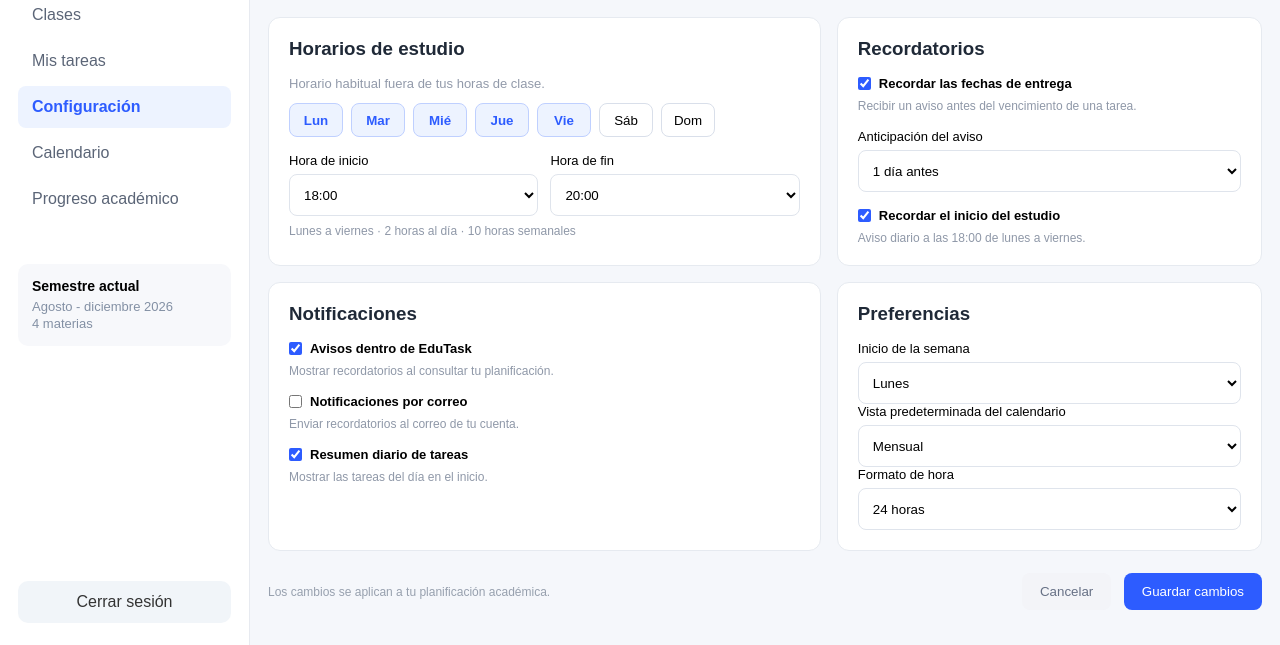
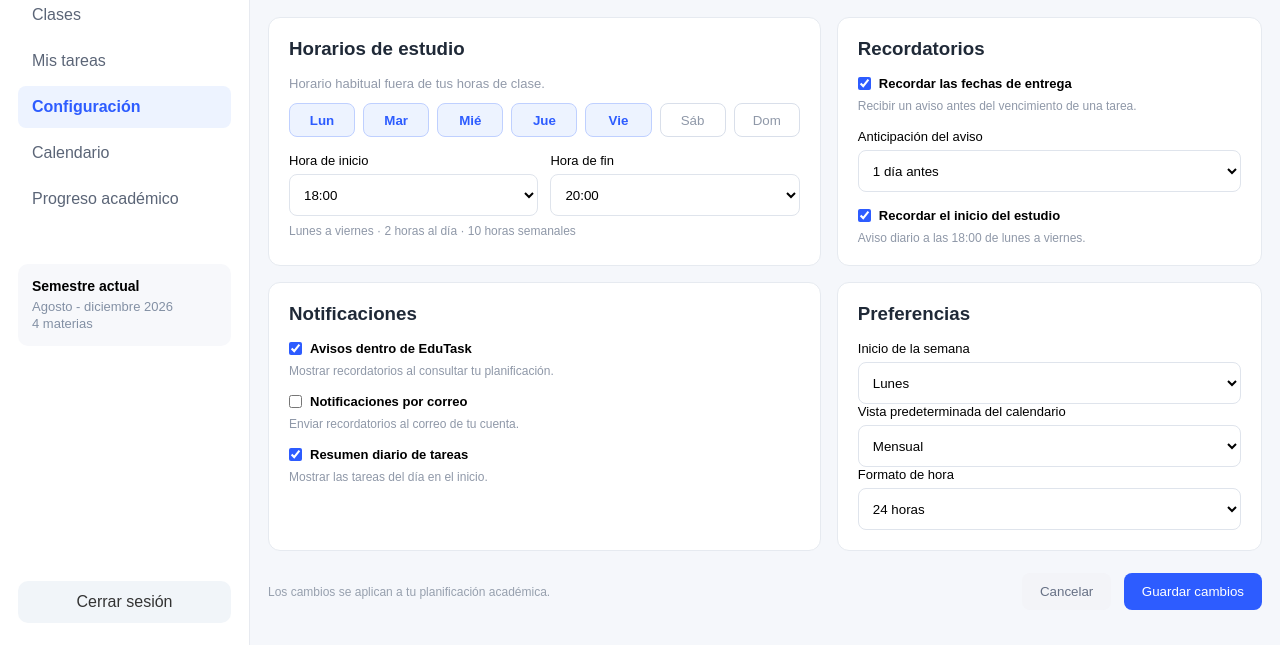
Before and after one commit to jgonzalez24-netizen/gestor-de-tareas, a plain HTML site: page HTML proyecto programación web/Login/Inicio/configuacion/configuracion.html in a window 1280 px wide. Shown: the part 155-800 px from the top of the page. Drawn offline with Linux system fonts and the light colour scheme.

Commit message:
UI-22: ajustar ancho y color de botones de dias en Configuracion

```diff
--- a/HTML proyecto programación web/Login/Inicio/configuacion/styleConfiguracion.css
+++ b/HTML proyecto programación web/Login/Inicio/configuacion/styleConfiguracion.css
@@ -158,10 +158,11 @@ nav a.active{
 }
 
 .day{
+    flex:1;
     border:1px solid #d9dfea;
     background:white;
+    color:#8f98a8;
     height:34px;
-    min-width:54px;
     border-radius:8px;
     cursor:pointer;
 }
```
